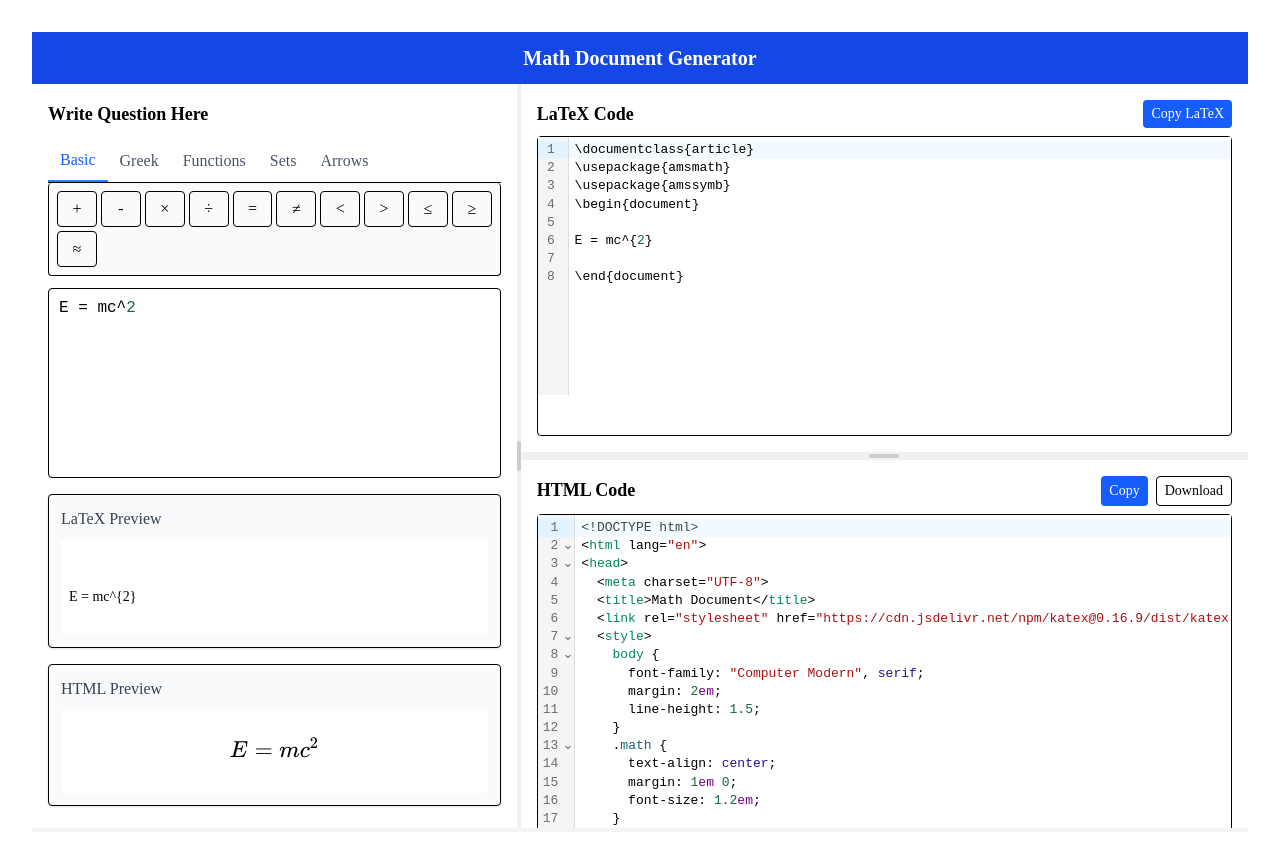
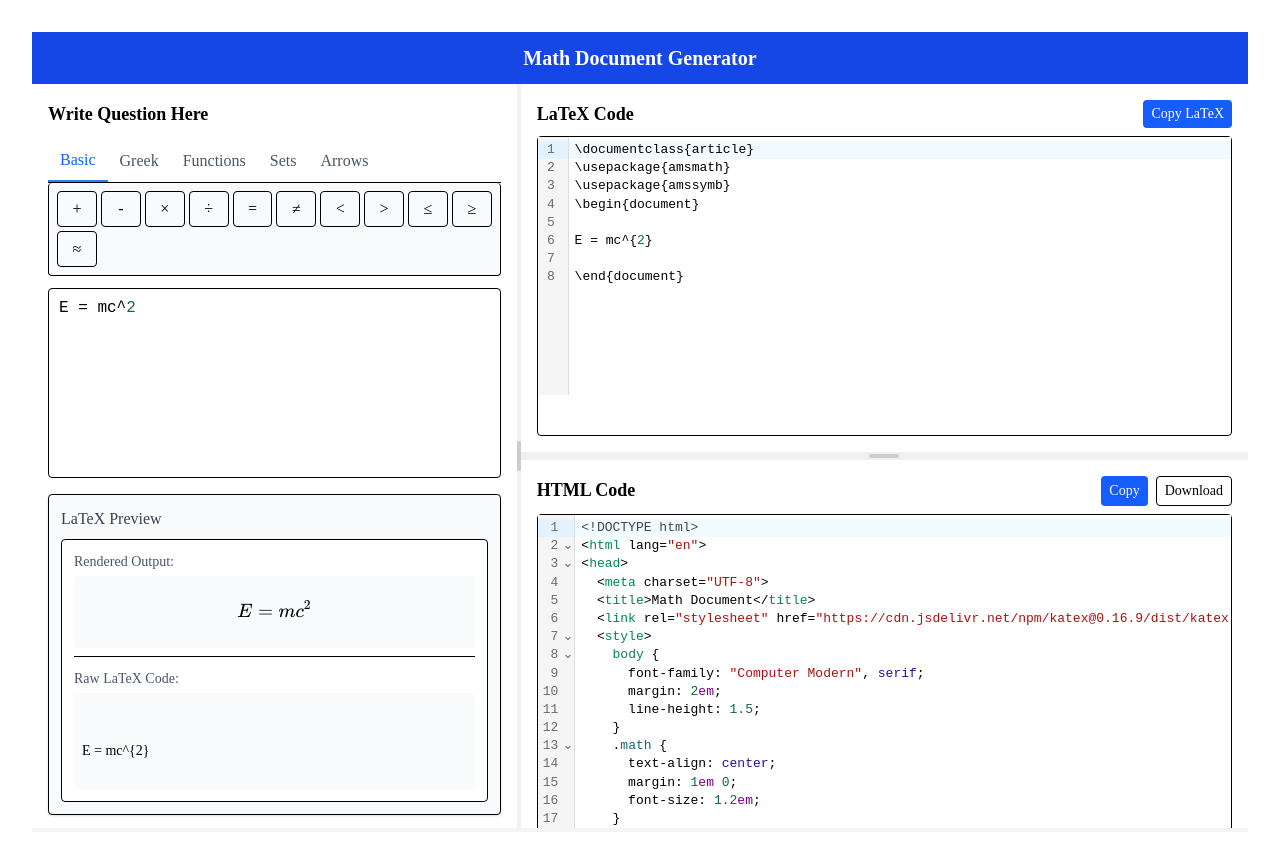
Before and after one commit to inspiredrishabh/Real-Time-LaTeX-HTML-Editor-with-Live-Preview, a React (Vite) app in the folder frontend/: page / in a window 1280 px wide. Built offline with nearby package versions, Linux system fonts and the light colour scheme.

Commit message:
latexIssueSolved

```diff
--- a/frontend/src/App.jsx
+++ b/frontend/src/App.jsx
@@ -1,15 +1,18 @@
-import { useState, useEffect } from 'react';
-import { Panel, PanelGroup, PanelResizeHandle } from 'react-resizable-panels';
-import MathEditor from './components/MathEditor';
-import LaTeXPanel from './components/LaTeXPanel';
-import HTMLPanel from './components/HTMLPanel';
-import { convertToLatex, convertToHTML } from './utils/converters';
-import './App.css';
+import { useState, useEffect } from "react";
+import { Panel, PanelGroup, PanelResizeHandle } from "react-resizable-panels";
+import MathEditor from "./components/MathEditor";
+import LaTeXPanel from "./components/LaTeXPanel";
+import HTMLPanel from "./components/HTMLPanel";
+import { convertToLatex, convertToHTML } from "./utils/converters";
+import "katex/dist/katex.min.css";
+import katex from "katex";
+import "./App.css";
 
 export default function App() {
-  const [question, setQuestion] = useState('E = mc^2');
-  const [latexCode, setLatexCode] = useState('');
-  const [htmlCode, setHtmlCode] = useState('');
+  const [question, setQuestion] = useState("E = mc^2");
+  const [latexCode, setLatexCode] = useState("");
+  const [htmlCode, setHtmlCode] = useState("");
+  const [renderedLatex, setRenderedLatex] = useState("");
 
   useEffect(() => {
     const latex = convertToLatex(question);
@@ -19,6 +22,27 @@ export default function App() {
   useEffect(() => {
     const html = convertToHTML(latexCode);
     setHtmlCode(html);
+
+    // Extract the LaTeX content without document tags
+    const latexContent =
+      latexCode
+        .split("\\begin{document}")[1]
+        ?.split("\\end{document}")[0]
+        ?.trim() || "";
+
+    // Render the LaTeX with KaTeX
+    try {
+      const rendered = katex.renderToString(latexContent, {
+        throwOnError: false,
+        displayMode: true,
+      });
+      setRenderedLatex(rendered);
+    } catch (error) {
+      console.error("LaTeX rendering error:", error);
+      setRenderedLatex(
+        '<span style="color: red;">LaTeX rendering error</span>'
+      );
+    }
   }, [latexCode]);
 
   return (
@@ -37,9 +61,28 @@ export default function App() {
               <div className="mt-4">
                 <div className="p-3 border rounded shadow-sm bg-gray-50">
                   <h3 className="font-medium text-gray-700">LaTeX Preview</h3>
-                  <pre className="mt-2 p-2 bg-white rounded whitespace-pre-wrap font-mono text-sm overflow-auto max-h-40">
-                    {latexCode.split('\\begin{document}')[1]?.split('\\end{document}')[0] || ''}
-                  </pre>
+
+                  <div className="mt-2 p-3 bg-white rounded border">
+                    <div className="mb-3 pb-2 border-b">
+                      <h4 className="text-sm font-medium text-gray-600">
+                        Rendered Output:
+                      </h4>
+                      <div className="mt-1 p-2 bg-gray-50 rounded flex items-center justify-center">
+                        <div
+                          dangerouslySetInnerHTML={{ __html: renderedLatex }}
+                        />
+                      </div>
+                    </div>
+
+                    <h4 className="text-sm font-medium text-gray-600">
+                      Raw LaTeX Code:
+                    </h4>
+                    <pre className="mt-1 p-2 bg-gray-50 rounded whitespace-pre-wrap font-mono text-sm overflow-auto max-h-40">
+                      {latexCode
+                        .split("\\begin{document}")[1]
+                        ?.split("\\end{document}")[0] || ""}
+                    </pre>
+                  </div>
                 </div>
 
                 <div className="p-3 border rounded shadow-sm bg-gray-50 mt-4">
```
